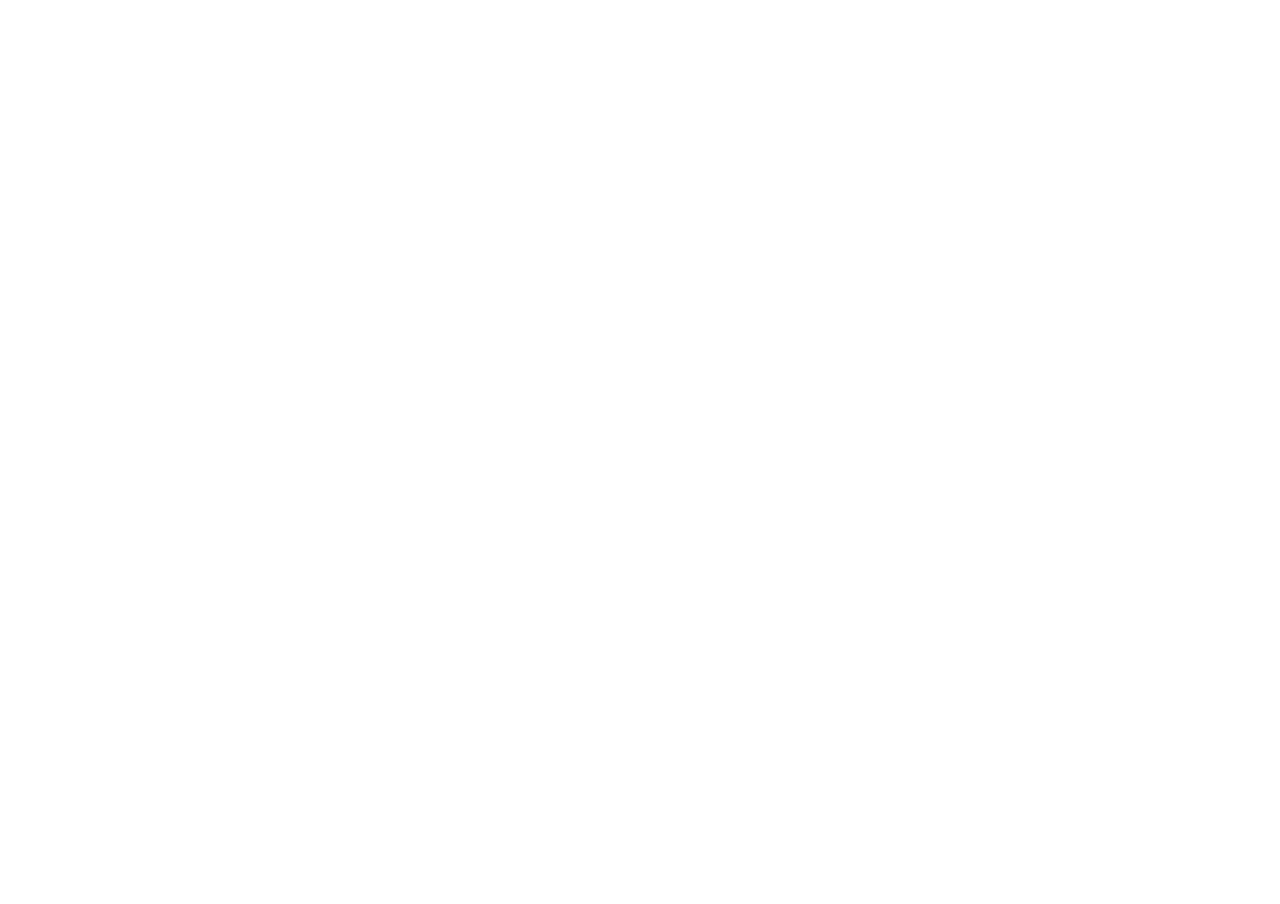
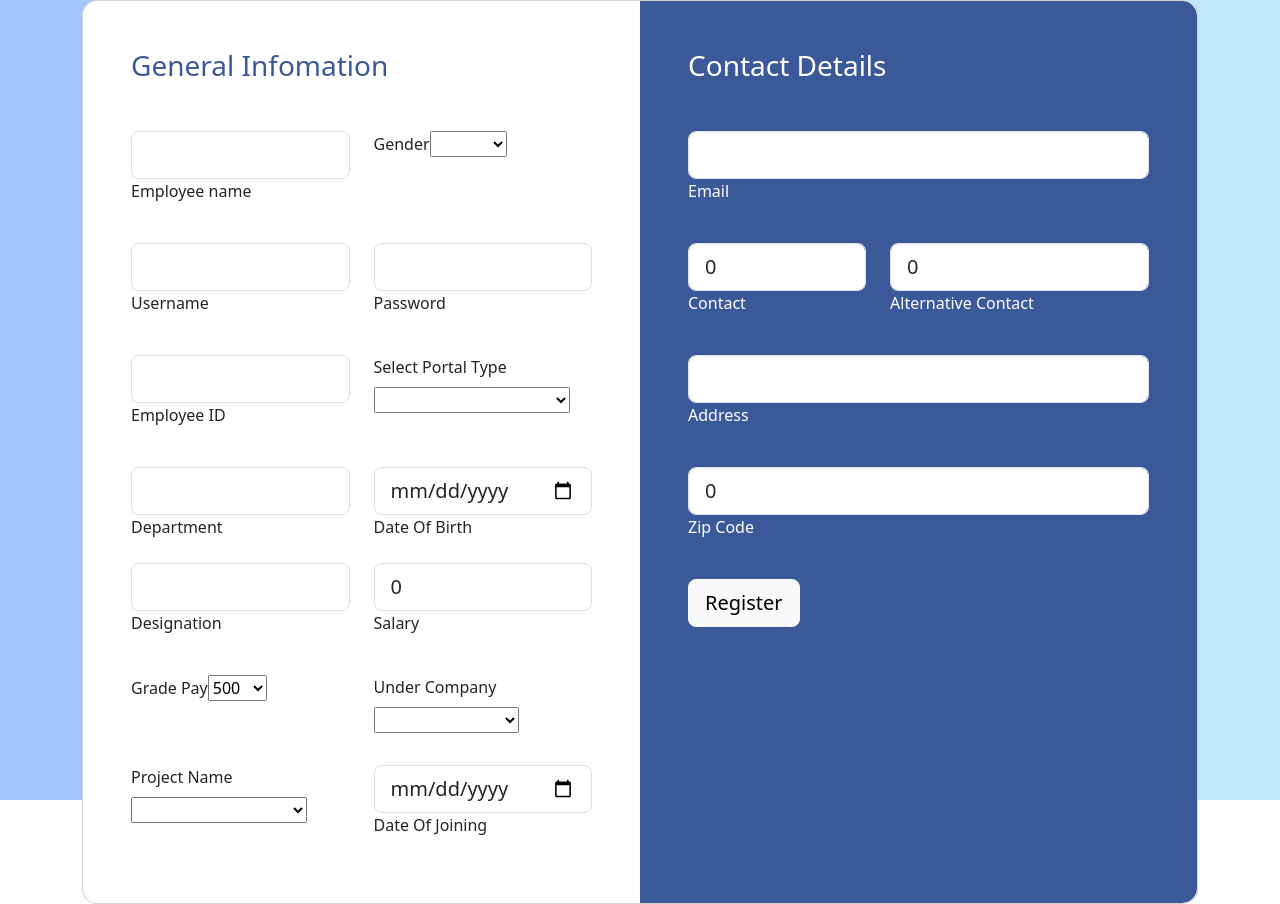
Before and after one commit to bhaveshtrades/iiest-server, an Angular app in the folder iiest-web/: page /iiest/staffentry in a window 1280 px wide. Before the commit this address led to /. Before the commit the page ends 800 px from the top, so only its background shows below. Built offline with nearby package versions, Linux system fonts and the light colour scheme.

Commit message:
made small changes in UI and allowed post request on staff entry form

```diff
--- a/iiest-web/src/app/app-routing.module.ts
+++ b/iiest-web/src/app/app-routing.module.ts
@@ -3,9 +3,9 @@ import { RouterModule, Routes } from '@angular/router';
 import { LoginComponent } from './login/login.component';
 import { SignupComponent } from './signup/signup.component';
 const routes: Routes = [
-  { path: 'login', component: LoginComponent },
-  { path: 'signup', component: SignupComponent },
-  { path: '', redirectTo: '/login', pathMatch: 'full' }, // Default route
+  { path: 'iiest/login', component: LoginComponent },
+  { path: 'iiest/staffentry', component: SignupComponent },
+  { path: '', redirectTo: '/iiest/login', pathMatch: 'full' }, // Default route
 ];
 
 @NgModule({
--- a/iiest-web/src/app/login/login.component.html
+++ b/iiest-web/src/app/login/login.component.html
@@ -1,3 +1,4 @@
+<form>
 <div class="container-fluid px-1 px-md-5 px-lg-1 px-xl-5 py-5 mx-auto">
     <div class="card card0 border-0">
         <div class="row d-flex">
@@ -25,12 +26,12 @@
                         <!-- <div class="line"></div> -->
                     </div>
                     <div class="row px-3">
-                      <label class="mb-1"><h6 class="mb-0 text-sm">Email Address</h6></label>
-                      <input class="mb-4" type="text" name="email" placeholder="Enter a valid email address">
+                        <label class="mb-1"><h6 class="mb-0 text-sm pe-5">Enter Email or Username:</h6></label>
+                        <input class="mb-4 border-2 rounded-2" type="text" name="username" placeholder="Email or Username">
                     </div>
                     <div class="row px-3">
-                      <label class="mb-1"><h6 class="mb-0 text-sm">Password</h6></label>
-                      <input type="password" name="password" placeholder="Enter password">
+                        <label class="mb-1"><h6 class="mb-0 text-sm pe-5">Enter Password:</h6></label>
+                        <input type="password" class="border-2 rounded-2" name="password" placeholder="Password">
                     </div>
                     <!-- <div class="row px-3 mb-4">
                         <div class="custom-control custom-checkbox custom-control-inline">
@@ -39,11 +40,11 @@
                         </div>
                         <a href="#" class="ml-auto mb-0 text-sm">Forgot Password?</a>
                     </div> -->
-                  <div class="row mb-3 px-3">
-                      <button type="submit" class="btn btn-blue text-center">Login</button>
+                    <div class="row mb-3 px-3 mt-3 d-flex justify-content-center">
+                        <button type="submit" class="btn btn-blue text-center border rounded">Login</button>
                     </div>
-                  <div class="row mb-4 px-3">
-                      <small class="font-weight-bold">Don't have an account? <a [routerLink]="['/signup']" class="text-danger ">Register</a></small>
+                    <div class="row mb-4 px-1 mt-5 d-flex justify-content-center">
+                        <span class="fw-bold fs-6">Don't have an account? <a [routerLink]="['/iiest/staffentry']" class="text-danger">Register</a></span>
                     </div>
                 </div>
             </div>
@@ -61,3 +62,4 @@
         </div>
     </div>
   </div>
+</form>
--- a/iiest-web/src/app/signup/signup.component.css
+++ b/iiest-web/src/app/signup/signup.component.css
@@ -25,7 +25,7 @@
     }
 
     .bg-indigo {
-    background-color: #4835d4;
+    background-color: #3b5998;
     }
     @media (min-width: 992px) {
     .card-registration-2 .bg-indigo {
--- a/iiest-web/src/app/signup/signup.component.html
+++ b/iiest-web/src/app/signup/signup.component.html
@@ -1,5 +1,6 @@
 <section class="h-100 h-custom gradient-custom-2">
-    <div class="container py-5 h-100">
+  <form (submit) = "submitForm()">
+  <div class="container h-100">
     <div class="row d-flex justify-content-center align-items-center h-100">
       <div class="col-12">
         <div class="card card-registration card-registration-2" style="border-radius: 15px;">
@@ -7,29 +8,20 @@
             <div class="row g-0">
               <div class="col-lg-6">
                 <div class="p-5">
-                    <h3 class="fw-normal mb-5" style="color: #4835d4;">General Infomation</h3>
-
-                    <!-- <div class="mb-4 pb-2">
-                      <select class="select">
-                        <option value="1">Title</option>
-                        <option value="2">Two</option>
-                        <option value="3">Three</option>
-                        <option value="4">Four</option>
-                      </select>
-                    </div> -->
+                  <h3 class="fw-normal mb-5" style="color: #3b5998;">General Infomation</h3>
                   <div class="row">
                       <div class="col-md-6 mb-4 pb-2">
                         <div class="form-outline">
-                            <input type="text" id="form3Examplev2" class="form-control form-control-lg" />
+                          <input type="text" name="employee_name" id="form3Examplev2" class="form-control form-control-lg" [(ngModel)]="employee_name"/>
                           <label class="form-label" for="form3Examplev2">Employee name</label>
                         </div>
                       </div>
                       <div class="col-md-6 mb-4 pb-2">
                         <div class="form-outline">
                           <label class="form-label" for="form3Examplev3">Gender</label>
-                            <select class="select">
-                              <option value="M">Male</option>
-                              <option value="F">Female</option>
+                          <select class="select" name="gender" [(ngModel)]="gender">
+                            <option value="Male">Male</option>
+                            <option value="Female">Female</option>
                             <option value="Others">Others</option>
                           </select>
                         </div>
@@ -39,13 +31,13 @@
                   <div class="row">
                       <div class="col-md-6 mb-4 pb-2">
                         <div class="form-outline">
-                            <input type="text" id="form3Examplev2" class="form-control form-control-lg" />
-                            <label class="form-label" for="form3Examplev2">UserName</label>
+                          <input type="text" id="form3Examplev2" name="username" class="form-control form-control-lg" [(ngModel)]="username"/>
+                          <label class="form-label" for="form3Examplev2">Username</label>
                         </div>
                       </div>
                       <div class="col-md-6 mb-4 pb-2">
                           <div class="form-outline">
-                              <input type="password" id="form3Examplev2" class="form-control form-control-lg" />
+                            <input type="password" id="form3Examplev2" name="password" class="form-control form-control-lg" [(ngModel)]="password"/>
                             <label class="form-label" for="form3Examplev2">Password</label>
                           </div>
                       </div>
@@ -54,14 +46,14 @@
                   <div class="row">
                       <div class="col-md-6 mb-4 pb-2">
                         <div class="form-outline">
-                            <input type="text" id="form3Examplev2" class="form-control form-control-lg" />
+                          <input type="text" id="form3Examplev2" name="employee_id" class="form-control form-control-lg" [(ngModel)]="employee_id"/>
                           <label class="form-label" for="form3Examplev2">Employee ID</label>
                         </div>
                       </div>
                       <div class="col-md-6 mb-4 pb-2">
                         <div class="form-outline">
                           <label class="form-label" for="form3Examplev3">Select Portal Type</label>
-                            <select class="select">
+                          <select class="select" name="portal_type" [(ngModel)]="portal_type">
                             <option value="FSSAI Marketing Portal">FSSAI Marketing Portal</option>
                             <option value="DPIIT Marketing Portal">DPIIT Marketing Portal</option>
                             <option value="NSDC Marketing Portal">NSDC Marketing Portal</option>
@@ -81,12 +73,12 @@
                   <div class="row">
                       <div class="col-md-6 mb-4 pb-2 mb-md-0 pb-md-0">
                         <div class="form-outline">
-                            <input type="text" id="form3Examplev5" class="form-control form-control-lg" />
+                          <input type="text" id="form3Examplev5" name="department" class="form-control form-control-lg" [(ngModel)]="department"/>
                           <label class="form-label" for="form3Examplev5">Department</label>
                         </div>
                       </div>
                       <div class="col-md-6">
-                          <input type="date" id="form3Examplev6" class="form-control form-control-lg" />
+                        <input type="date" id="form3Examplev6" class="form-control form-control-lg" name="dob" [(ngModel)]="dob"/>
                         <label class="form-label" for="form3Examplev6">Date Of Birth</label>
                       </div>
                   </div>
@@ -94,13 +86,13 @@
                   <div class="row">
                       <div class="col-md-6 mb-4 pb-2">
                         <div class="form-outline">
-                            <input type="text" id="form3Examplev7" class="form-control form-control-lg" />
+                          <input type="text" id="form3Examplev7" class="form-control form-control-lg" name="designation" [(ngModel)]="designation"/>
                           <label class="form-label" for="form3Examplev7">Designation</label>
                         </div>
                       </div>
                       <div class="col-md-6 mb-4 pb-2">
                         <div class="form-outline">
-                            <input type="text" id="form3Examplev8" class="form-control form-control-lg" />
+                          <input type="number" id="form3Examplev8" class="form-control form-control-lg" name="salary" [(ngModel)]="salary"/>
                           <label class="form-label" for="form3Examplev8">Salary</label>
                         </div>
                       </div>
@@ -109,7 +101,7 @@
                       <div class="col-md-6 mb-4 pb-2">
                           <div class="form-outline">
                               <label class="form-label" for="form3Examplev3">Grade Pay</label>
-                                <select class="select">
+                              <select class="select" name="grade_pay" [(ngModel)]="grade_pay">
                                   <option value="500">500</option>
                                   <option value="700">700</option>
                                   <option value="1000">1000</option>
@@ -120,7 +112,7 @@
                       <div class="col-md-6 mb-4 pb-2">
                           <div class="form-outline">
                               <label class="form-label" for="form3Examplev3">Under Company</label>
-                                <select class="select">
+                              <select class="select" name="company_name" [(ngModel)]="company_name">
                                 <option value="IIEST Federation">IIEST Federation</option>
                                 <option value="Business Center"> Business Center</option>
 
@@ -135,7 +127,7 @@
                       <div class="col-md-6 mb-4 pb-2">
                           <div class="form-outline">
                               <label class="form-label" for="form3Examplev3">Project Name</label>
-                                <select class="select">
+                              <select class="select" name="project_name" [(ngModel)]="project_name">
                                   <option value=" FSSAI"> FSSAI</option>
                                   <option value=" DPIIT"> DPIIT</option>
                                   <option value="NSDC">NSDC</option>
@@ -144,7 +136,7 @@
                           </div>
                       </div>
                       <div class="col-md-6">
-                            <input type="date" id="form3Examplev6" class="form-control form-control-lg" />
+                          <input type="date" id="form3Examplev6" name="doj" class="form-control form-control-lg" [(ngModel)]="doj"/>
                           <label class="form-label" for="form3Examplev6">Date Of Joining</label>
                         </div>
 
@@ -162,7 +154,7 @@
 
                   <div class="mb-4 pb-2">
                     <div class="form-outline form-white">
-                        <input type="email" id="form3Examplea2" class="form-control form-control-lg" />
+                      <input type="email" id="form3Examplea2" class="form-control form-control-lg" name="email" [(ngModel)]="email"/>
                       <label class="form-label" for="form3Examplea2">Email</label>
                     </div>
                   </div>
@@ -171,7 +163,7 @@
                       <div class="col-md-5 mb-4 pb-2">
 
                         <div class="form-outline form-white">
-                            <input type="text" id="form3Examplea4" class="form-control form-control-lg" />
+                          <input type="number" id="form3Examplea4" class="form-control form-control-lg" name="contact_no" [(ngModel)]="contact_no"/>
                           <label class="form-label" for="form3Examplea4">Contact</label>
                         </div>
 
@@ -179,7 +171,7 @@
                       <div class="col-md-7 mb-4 pb-2">
 
                         <div class="form-outline form-white">
-                            <input type="text" id="form3Examplea5" class="form-control form-control-lg" />
+                          <input type="number" id="form3Examplea5" class="form-control form-control-lg" name="alternate_contact" [(ngModel)]="alternate_contact"/>
                           <label class="form-label" for="form3Examplea5">Alternative Contact</label>
                         </div>
 
@@ -188,7 +180,7 @@
 
                   <div class="mb-4 pb-2">
                     <div class="form-outline form-white">
-                        <input type="text" id="form3Examplea3" class="form-control form-control-lg" />
+                      <input type="text" id="form3Examplea3" class="form-control form-control-lg" name="address" [(ngModel)]="address"/>
                       <label class="form-label" for="form3Examplea3">Address</label>
                     </div>
                   </div>
@@ -197,47 +189,12 @@
 
                   <div class="mb-4 pb-2">
                     <div class="form-outline form-white">
-                        <input type="text" id="form3Examplea6" class="form-control form-control-lg" />
+                      <input type="number" id="form3Examplea6" class="form-control form-control-lg" name="zip_code" [(ngModel)]="zip_code"/>
                       <label class="form-label" for="form3Examplea6">Zip Code</label>
                     </div>
                   </div>
 
-                    <!-- <div class="row">
-                      <div class="col-md-5 mb-4 pb-2">
-
-                        <div class="form-outline form-white">
-                          <input type="text" id="form3Examplea7" class="form-control form-control-lg" />
-                          <label class="form-label" for="form3Examplea7">Code +</label>
-                        </div>
-
-                      </div>
-                      <div class="col-md-7 mb-4 pb-2">
-
-                        <div class="form-outline form-white">
-                          <input type="text" id="form3Examplea8" class="form-control form-control-lg" />
-                          <label class="form-label" for="form3Examplea8">Phone Number</label>
-                        </div>
-
-                      </div>
-                    </div>
-   -->
-                    <!-- <div class="mb-4">
-                      <div class="form-outline form-white">
-                        <input type="text" id="form3Examplea9" class="form-control form-control-lg" />
-                        <label class="form-label" for="form3Examplea9">Your Email</label>
-                      </div>
-                    </div> -->
-
-                    <!-- <div class="form-check d-flex justify-content-start mb-4 pb-3">
-                      <input class="form-check-input me-3" type="checkbox" value="" id="form2Example3c" />
-                      <label class="form-check-label text-white" for="form2Example3">
-                        I do accept the <a href="#!" class="text-white"><u>Terms and Conditions</u></a> of your
-                        site.
-                      </label>
-                    </div> -->
-
-                    <button type="button" class="btn btn-light btn-lg"
-                      data-mdb-ripple-color="dark">Register</button>
+                  <button type="submit" class="btn btn-light btn-lg" data-mdb-ripple-color="dark">Register</button>
 
                 </div>
               </div>
@@ -247,4 +204,5 @@
       </div>
     </div>
   </div>
+  </form>
 </section>
--- a/iiest-web/src/app/signup/signup.component.ts
+++ b/iiest-web/src/app/signup/signup.component.ts
@@ -1,3 +1,4 @@
+import { HttpClient } from '@angular/common/http';
 import { Component } from '@angular/core';
 
 @Component({
@@ -6,5 +7,60 @@ import { Component } from '@angular/core';
   styleUrls: ['./signup.component.css']
 })
 export class SignupComponent {
+    employee_name: string = '';
+    gender: string = '';
+    username: string = '';
+    password: string = '';
+    employee_id: string = '';
+    portal_type: string = '';
+    department: string = '';
+    dob: string = '';
+    designation: string = '';
+    salary: number = 0;
+    grade_pay: number = 500;
+    company_name: string = '';
+    project_name: string = '';
+    doj: string = '';
+    email: string = '';
+    contact_no: number = 0;
+    alternate_contact: number = 0;
+    address: string = '';
+    zip_code: number = 0;
 
+    constructor(private http: HttpClient){}
+
+    submitForm(){
+      const postData = {
+        employee_name: this.employee_name,
+        gender: this.gender,
+        username: this.username,
+        password: this.password,
+        employee_id: this.employee_id,
+        portal_type: this.portal_type,
+        department: this.department,
+        dob: this.dob,
+        designation: this.designation,
+        salary: this.salary,
+        grade_pay: this.grade_pay,
+        company_name: this.company_name,
+        project_name: this.project_name,
+        doj: this.doj,
+        email: this.email,
+        contact_no: this.contact_no,
+        alternate_contact: this.alternate_contact,
+        address: this.address,
+        zip_code: this.zip_code
+      }
+
+      console.log(postData)
+
+      this.http.post('http://localhost:3000/auth/staffentry', postData).subscribe(
+        (response)=>{
+          console.log('POST request successful: ', response)
+        },
+        (error)=>{
+          console.log('POST Request Error', error)
+        }
+      )
+    }
 }
--- a/iiest-web/src/index.html
+++ b/iiest-web/src/index.html
@@ -2,7 +2,7 @@
 <html lang="en">
 <head>
   <meta charset="utf-8">
-  <title>IiestWeb</title>
+  <title>IIEST Web</title>
   <base href="/">
   <meta name="viewport" content="width=device-width, initial-scale=1">
   <link rel="icon" type="image/x-icon" href="favicon.ico">
```
Lines whose indentation alone changed are shown as unchanged.
